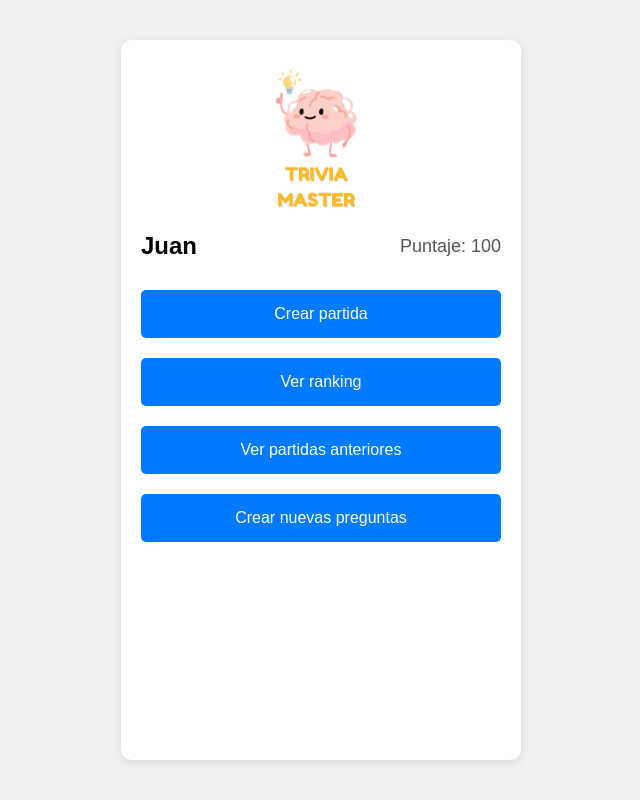
After one commit to SantiDebole/TP-Final-PW2, a PHP site: page /view/lobby-generico.php in a window 1280 px wide. The commit adds this page. Shown: the whole page, without its empty margins (319-959 px from the left). Run offline with PHP 8.4, Linux system fonts and the light colour scheme.

Commit message:
agregue lobby

```diff
--- a/styles/styles.css
+++ b/styles/styles.css
@@ -26,6 +26,7 @@ body {
     align-content: center;
     justify-content: flex-start;
     align-items: center;
+    margin-top:20px;
 }
 
 .foto-perfil {
@@ -87,6 +88,9 @@ button:disabled {
     cursor: not-allowed; /* Cambiar cursor para indicar que está deshabilitado */
 }
 
+.back{
+    padding-bottom: 20px;
+}
 
 /* Estilos responsivos */
 @media (min-width: 600px) {
--- /dev/null
+++ b/styles/stylesLobby.css
@@ -0,0 +1,95 @@
+* {
+    box-sizing: border-box;
+    margin: 0;
+    padding: 0;
+}
+
+body {
+    font-family: Arial, sans-serif;
+    background-color: #f0f0f0;
+    display: flex;
+    justify-content: center;
+    align-items: center;
+    height: 100vh;
+}
+
+.logo{
+    width: 40%;
+}
+
+.container {
+    text-align: center;
+    padding: 20px;
+    background-color: #fff;
+    border-radius: 10px;
+    box-shadow: 0 2px 10px rgba(0, 0, 0, 0.1);
+    width: 90%;
+    height: 90%;
+}
+
+.nombre_y_puntaje {
+    margin-bottom: 20px; /* Espacio entre el nombre y los botones */
+    display: flex;
+    align-items: center;
+    justify-content: space-between;
+}
+
+a{
+    text-decoration: none;
+    color: black;
+
+}
+
+a:hover{
+    text-decoration: underline;
+}
+
+h1 {
+    font-size: 24px; /* Tamaño del nombre */
+}
+
+p {
+    font-size: 18px; /* Tamaño del puntaje */
+    color: #555; /* Color del puntaje */
+}
+
+.buttons {
+    display: flex;
+    flex-direction: column; /* Coloca los botones uno debajo del otro */
+
+}
+
+.btn {
+    background-color: #007BFF;
+    color: white;
+    border: none;
+    padding: 15px;
+    margin: 10px 0;
+    border-radius: 5px;
+    font-size: 16px;
+    cursor: pointer;
+    transition: background-color 0.3s;
+}
+
+.btn:hover {
+    background-color: #0056b3; /* Color al pasar el mouse */
+}
+
+/* Estilos para pantallas más grandes */
+@media (min-width: 600px) {
+    h1 {
+        font-size: 24px; /* Tamaño del nombre en pantallas grandes */
+    }
+
+    p {
+        font-size: 18px; /* Tamaño del puntaje en pantallas grandes */
+    }
+
+    .container {
+        width: 400px; /* Ancho fijo para pantallas grandes */
+    }
+    .logo{
+        width: 50%;
+    }
+
+}
--- /dev/null
+++ b/view/lobby-generico.php
@@ -0,0 +1,27 @@
+<!DOCTYPE html>
+<html lang="es">
+<head>
+    <meta charset="UTF-8">
+    <meta name="viewport" content="width=device-width, initial-scale=1.0">
+    <title>Trivia Master</title>
+    <link rel="stylesheet" href="../styles/stylesLobby.css">
+</head>
+<body>
+<div class="container">
+
+    <img src="../public/image/logo.png" class="logo">
+
+        <div class="nombre_y_puntaje">
+           <a href="perfil-generico.php"><h1 id="user-name">Juan</h1></a>
+            <p>Puntaje: 100</p>
+        </div>
+
+    <div class="buttons">
+        <button class="btn">Crear partida</button>
+        <button class="btn">Ver ranking</button>
+        <button class="btn">Ver partidas anteriores</button>
+        <button class="btn">Crear nuevas preguntas</button>
+    </div>
+</div>
+</body>
+</html>
--- a/view/perfil-generico.php
+++ b/view/perfil-generico.php
@@ -8,7 +8,7 @@
 </head>
 <body>
 <div class="perfil">
-
+    <a href="../view/lobby-generico.php" class="back">Volver</a>
     <div class="foto_y_nombre">
         <img src="../public/image/juan_perez.jpg" alt="Foto de perfil" class="foto-perfil">
         <h1 class="nombre-usuario">Juan</h1>
--- a/view/perfil.php
+++ b/view/perfil.php
@@ -8,7 +8,7 @@
 </head>
 <body>
 <div class="perfil">
-
+    <a href="#" class="back">Volver</a>
     <div class="foto_y_nombre">
         <img src="../public/image/<?php echo $_SESSION['usuario']['foto']; ?>" alt="Foto de perfil" class="foto-perfil">
         <h1 class="nombre-usuario"><?php echo $_SESSION['usuario']['nombre']; ?></h1>
```
Also changed, not shown: controller/LobbyController.php (added, +15 -0 lines), model/UserModel.php (added, +15 -0 lines), view/lobby.php (added, +34 -0 lines), public/image/logo.png (added).
